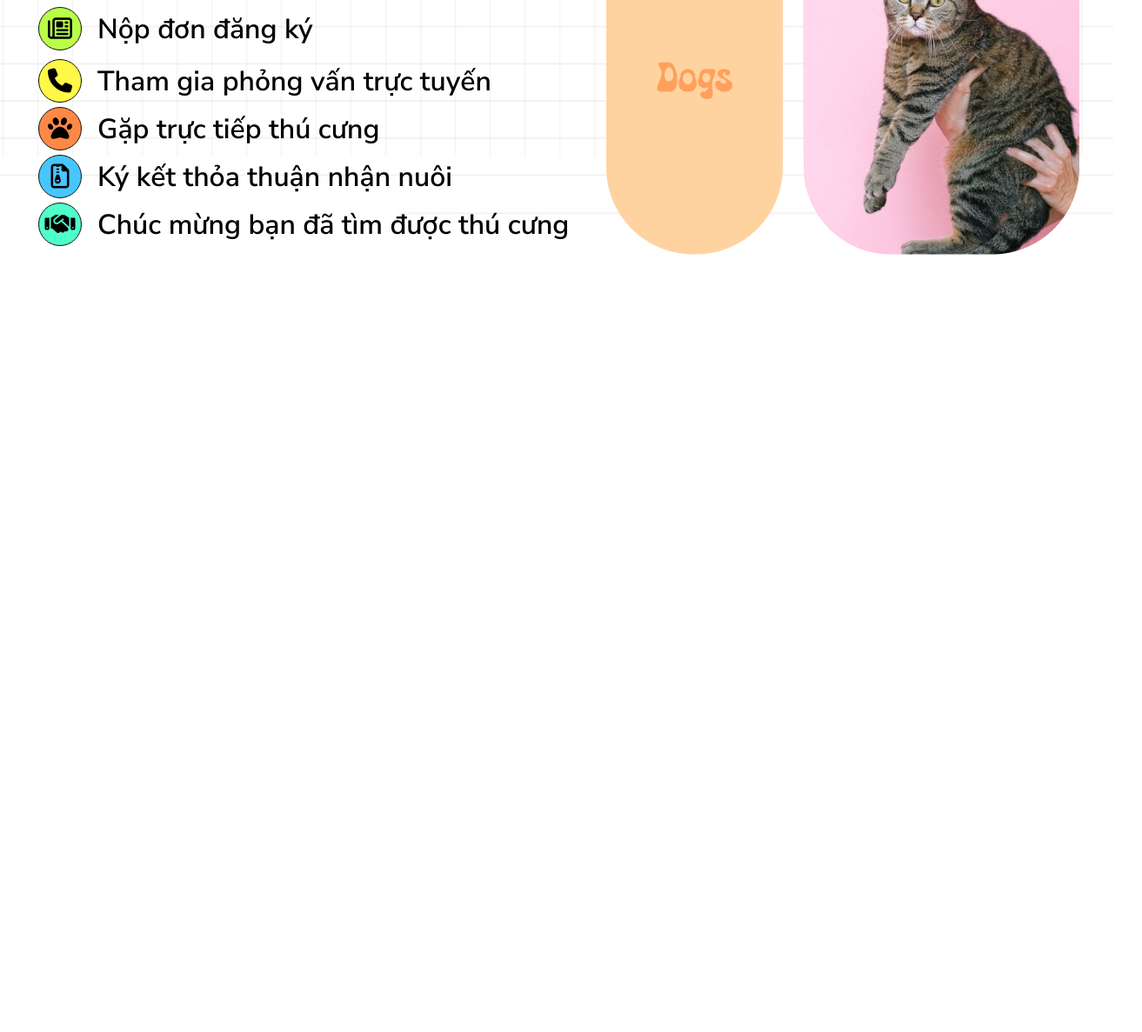
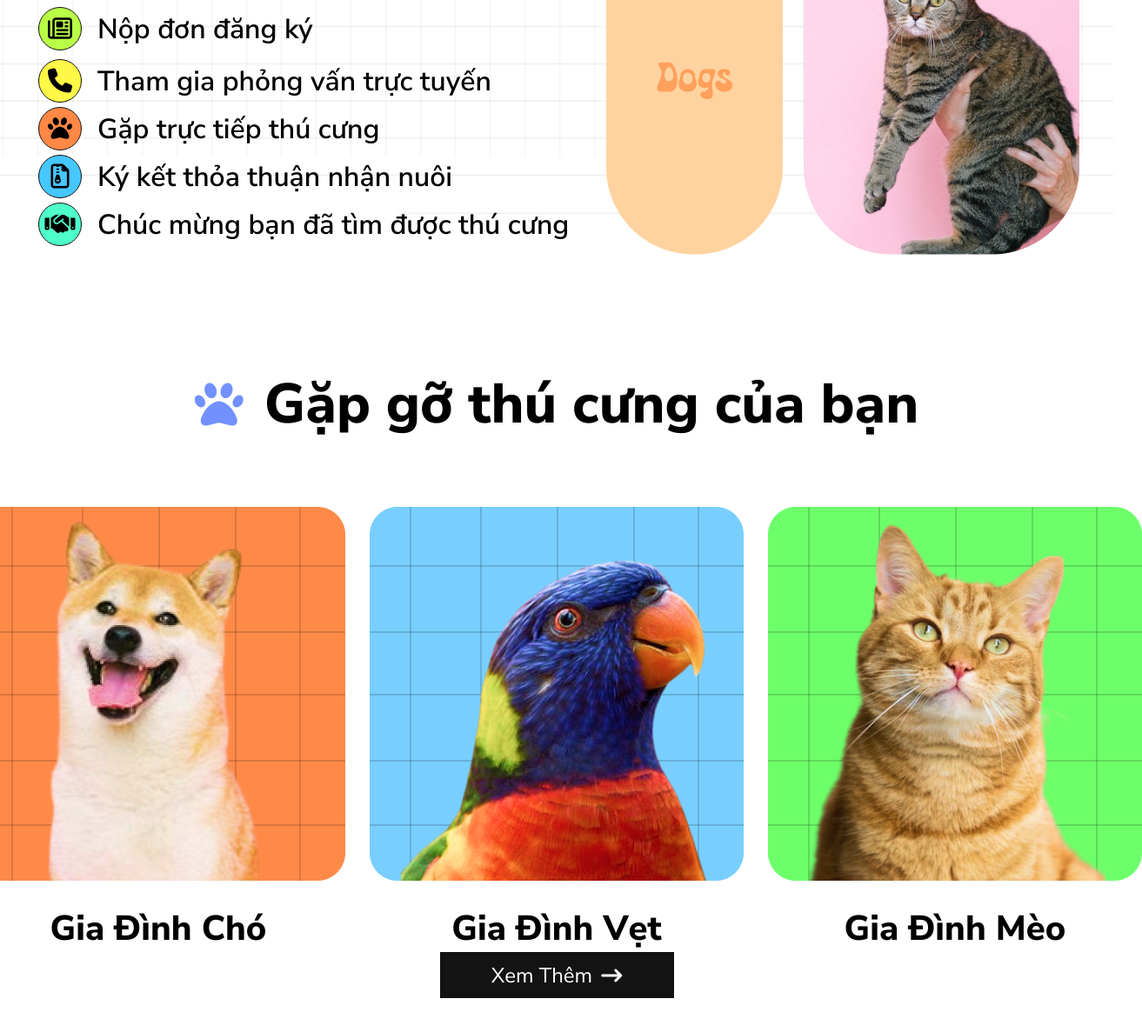
Before and after one commit to TinsTanf/TinsTansPET, a plain HTML site: page index.html in a window 1280 px wide. Shown: the part 1453-2640 px from the top of the page at 87% size, 1313 px wide, since content can reach past the window. Before the commit the page ends 1800 px from the top, so only its background shows below. Drawn offline with nearby package versions, Linux system fonts and the light colour scheme; a script that the page names is missing.

Commit message:
Add Pet Sections

```diff
--- a/index.html
+++ b/index.html
@@ -87,6 +87,7 @@
     </section>
     <!-- Hero Page Section End -->
 
+    <!-- Requirements Section -->
     <section class="requirements" id="requirements">
       <div class="requirements-headlines">
         <h1>Quy trình nhận nuôi</h1>
@@ -140,6 +141,38 @@
      </div>
      <img src="img/requirements-img.png" alt="img" />
     </section>
+    <!-- Requirements Section End -->
 
+    <!-- Pets Section -->
+    <section class="pets" id="pets">
+      <div class="pets-headlines">
+        <i class="fa-solid fa-paw"></i>
+          <h1>Gặp gỡ thú cưng của bạn</h1>
+      </div>
+
+      <div class="pets-collection">
+        <div class="pet-item">
+          <img src="img/pet-item-1.png" alt="img" />
+          <h3>Gia Đình Chó</h3>
+        </div>
+        <div class="pet-item">
+          <img src="img/pet-item-2.png" alt="img" />
+          <h3>Gia Đình Vẹt</h3>
+        </div>
+        <div class="pet-item">
+          <img src="img/pet-item-3.png" alt="img" />
+          <h3>Gia Đình Mèo</h3>
+        </div>
+      </div>
+      <button class="btn-3 btn-pets">
+        <p>Xem Thêm</p>
+        <i class="fa-solid fa-arrow-right-long"></i>
+      </button>
+    </section>
+    <!-- Pets Section End -->
+
+    <!-- About Sections -->
+
+    <!-- About Sections End -->
   </body>
 </html>
--- a/style.css
+++ b/style.css
@@ -245,3 +245,56 @@ nav.sticky {
     font-size: 32px;
     font-weight: 600;
 }
+
+/* Pets Section */
+.pets {
+    display: flex;
+    flex-direction: column;
+    align-items: center;
+    margin-top: 74px;
+}
+
+.pets-headlines {
+    display: flex;
+    gap: 24px;
+    align-items: center;
+}
+
+.pets-headlines i {
+    font-size: 56px;
+    color: #7291ff;
+}
+
+.pets-headlines h1 {
+    font-size: 64px;
+    font-weight: 800;
+}
+.pets-collection {
+    display: flex;
+    gap: 28px;
+    margin-top: 74px;
+}
+
+.pet-item {
+    display: flex;
+    flex-direction: column;
+    gap: 28px;
+    align-items: center;
+    transition: 0.5s ease-out;
+}
+
+.pet-item h3 {
+    font-size: 40px;
+    font-weight: 800;
+}
+
+.btn-pets {
+    width: 269px;
+    height: 60;
+    display: flex;
+    align-items: center;
+    justify-content: center;
+    gap: 10px;
+    border-radius: 0px;
+    margin-top: 48p;
+}
```
